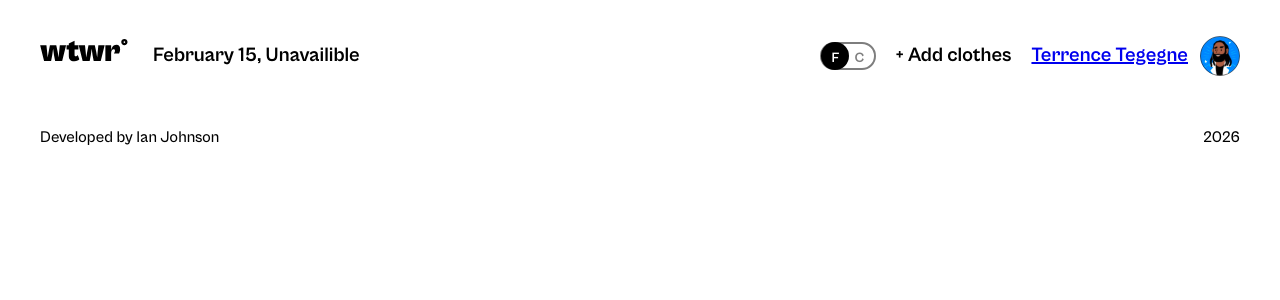
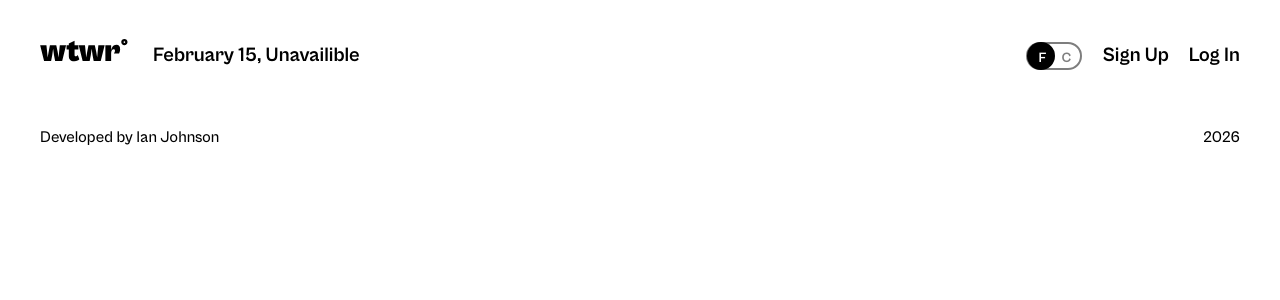
Before and after one commit to NixaZaiter/se_project_react, a React (Vite) app: page /signin in a window 1280 px wide. Shown: the top 300 px of the page. Built offline with nearby package versions, Linux system fonts and the light colour scheme; no server answers; data requests are answered from the project's data file.

Commit message:
Refactor: Update header component for authorized and unauthorized

```diff
--- a/src/components/App.jsx
+++ b/src/components/App.jsx
@@ -238,7 +238,13 @@ function App() {
     <CurrentUserContext.Provider value={currentUser}>
       <div className="page">
         <CurrentTemperatureUnitContext.Provider value={contextValue}>
-          <Header handleAddClick={handleAddClick} weatherData={weatherData} />
+          <Header
+            handleLoginClick={handleLoginClick}
+            handleRegisterClick={handleRegisterClick}
+            handleAddClick={handleAddClick}
+            weatherData={weatherData}
+            isLoggedIn={isLoggedIn}
+          />
           <Routes>
             <Route
               path="/"
--- a/src/components/Header.jsx
+++ b/src/components/Header.jsx
@@ -1,13 +1,22 @@
 import { Link } from "react-router-dom";
+import { useContext } from "react";
 import "./styles/Header.css";
 import logo from "../assets/logo.svg";
 import avatarDefault from "../assets/avatar.svg";
 
 import { ToggleSwitch } from "./index";
+import { CurrentUserContext } from "../contexts";
 
-export default function Header({ handleAddClick, weatherData }) {
-  const username = "Terrence Tegegne";
-  const avatar = avatarDefault;
+export default function Header({
+  handleLoginClick,
+  handleRegisterClick,
+  handleAddClick,
+  weatherData,
+  isLoggedIn,
+}) {
+  const currentUser = useContext(CurrentUserContext);
+  const username = currentUser.name;
+  const avatar = currentUser.avatarURL;
   const currentDate = new Date().toLocaleString("default", {
     month: "long",
     day: "numeric",
@@ -24,10 +33,12 @@ export default function Header({ handleAddClick, weatherData }) {
       </div>
       <div className="header__container header__container_nav">
         <ToggleSwitch />
+        {isLoggedIn ? (
+          <>
             <button
               onClick={handleAddClick}
               type="button"
-          className="header__add-clothes-btn"
+              className="header__btn header__add-clothes-btn"
             >
               + Add clothes
             </button>
@@ -47,6 +58,25 @@ export default function Header({ handleAddClick, weatherData }) {
                 )}
               </div>
             </Link>
+          </>
+        ) : (
+          <>
+            <button
+              onClick={handleRegisterClick}
+              type="button"
+              className="header__btn header__signup-btn"
+            >
+              Sign Up
+            </button>
+            <button
+              onClick={handleLoginClick}
+              type="button"
+              className="header__btn header__login-btn"
+            >
+              Log In
+            </button>
+          </>
+        )}
       </div>
     </header>
   );
--- a/src/components/SideBar.jsx
+++ b/src/components/SideBar.jsx
@@ -1,9 +1,12 @@
 import "./styles/SideBar.css";
 import avatarDefault from "../assets/avatar.svg";
+import { useContext } from "react";
+import { CurrentUserContext } from "../contexts";
 
 export default function SideBar() {
-  const username = "Terrence Tegegne";
-  const avatar = avatarDefault;
+  const currentUser = useContext(CurrentUserContext);
+  const username = currentUser.name;
+  const avatar = currentUser.avatarURL;
 
   return (
     <aside className="sidebar">
--- a/src/components/styles/Header.css
+++ b/src/components/styles/Header.css
@@ -29,6 +29,21 @@
   line-height: 100%;
 }
 
+.header__btn {
+  border: 0;
+  background: none;
+  padding: 0;
+  max-height: 24px;
+  font-weight: 700;
+}
+
+.header__btn:hover {
+  color: #555;
+  cursor: pointer;
+}
+.header__signup-btn {
+  margin-right: 20px;
+}
 .header__add-clothes-btn {
   border: 0;
   background: none;
@@ -46,7 +61,8 @@
   margin-left: 12px;
   height: 40px;
   width: 40px;
-  box-sizing: border-box;
+  border: 1px solid #00000080;
+  border-radius: 50%;
 }
 
 .header__avatar_none {
--- a/src/components/styles/SideBar.css
+++ b/src/components/styles/SideBar.css
@@ -16,6 +16,8 @@
 .sidebar__avatar {
   height: 56px;
   width: 56px;
+  border: 1px solid #00000080;
+  border-radius: 50%;
 }
 
 .sidebar__avatar_none {
```
Lines whose indentation alone changed are shown as unchanged.
